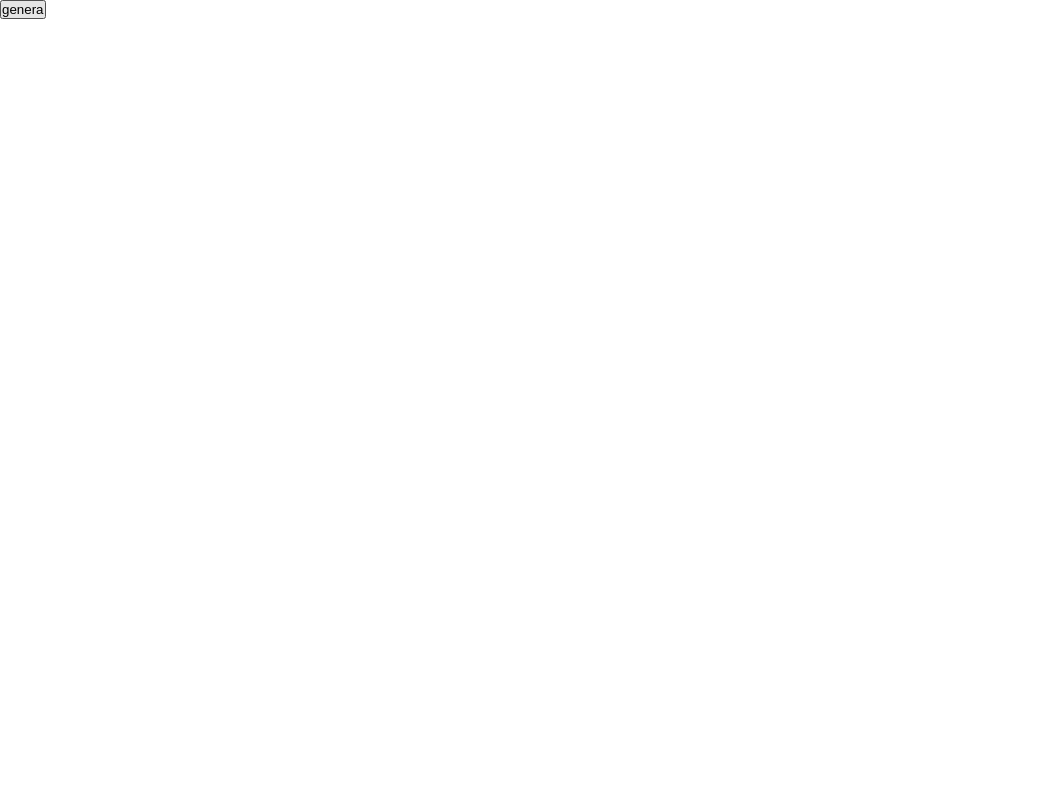
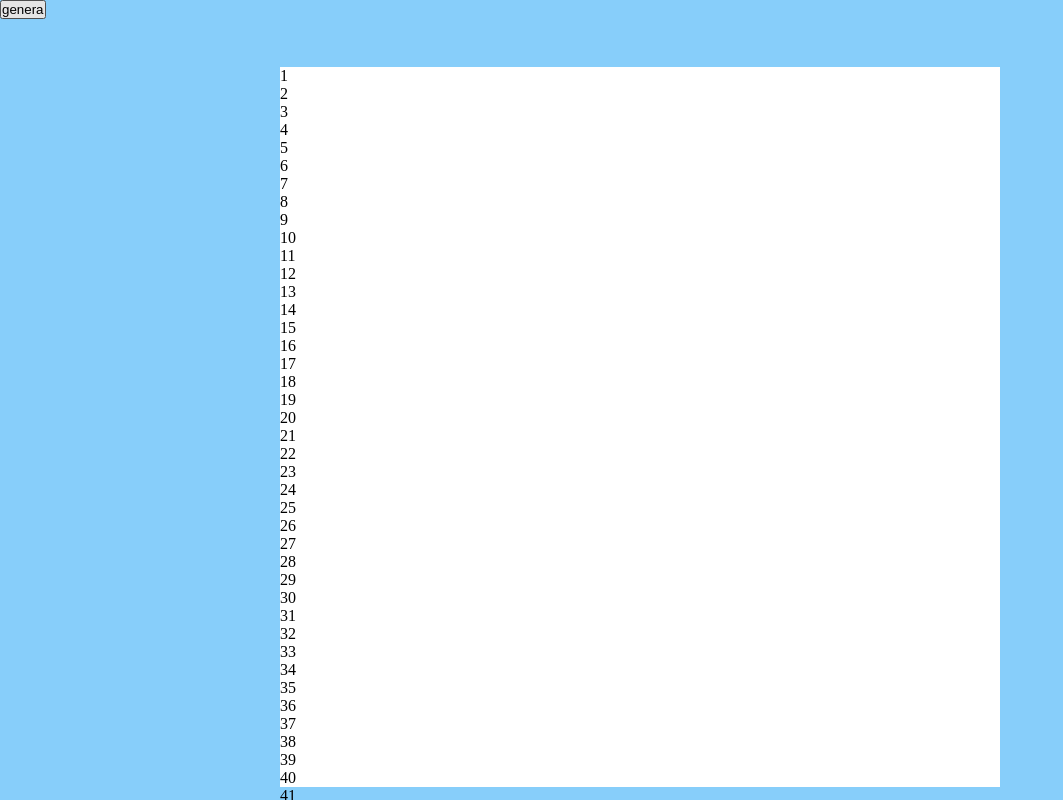
Before and after one commit to giuseppemaisto/js-campominato-grid, a plain HTML site: page index.html in a window 1280 px wide. Both pictures are taken after a click on the button "genera". Shown: the top 800 px of the page, without its empty margins (0-1063 px from the left). Drawn offline with Linux system fonts and the light colour scheme.

Commit message:
definito tasto per generare griglia

```diff
--- a/css/style.css
+++ b/css/style.css
@@ -3,3 +3,12 @@
     margin: 0;
     box-sizing: border-box;
   }
+  body{
+    background-color: lightskyblue;
+}
+.container{
+    width: 720px;
+    height: 720px;
+    margin: 3rem auto;
+    background-color: white;
+  }
--- a/index.html
+++ b/index.html
@@ -8,8 +8,9 @@
     <title>Campominato-Grid</title>
 </head>
 <body>
+    <button class="genera" id="genera">genera</button>
     <div class="container">
-        <button class="genera" id="genera">genera</button>
+
         <div id="grid" class="grid">
 
         </div>
--- a/js/script.js
+++ b/js/script.js
@@ -5,3 +5,19 @@ function createSquare(number){
     squareElement.innerText = number;
     return squareElement;
 }
+
+
+let button_genera = document.getElementById('genera')
+button_genera.addEventListener('click', function(){
+
+    let grid = document.getElementById('grid')
+    for(let i = 1; i<=100;i++){
+        const currentSquare = createSquare(i);
+        grid.appendChild(currentSquare);
+
+        currentSquare.addEventListener('click', function(){
+            this.classList.add('clicked')
+            console.log(this.innerText)
+        })
+    }
+})
```
